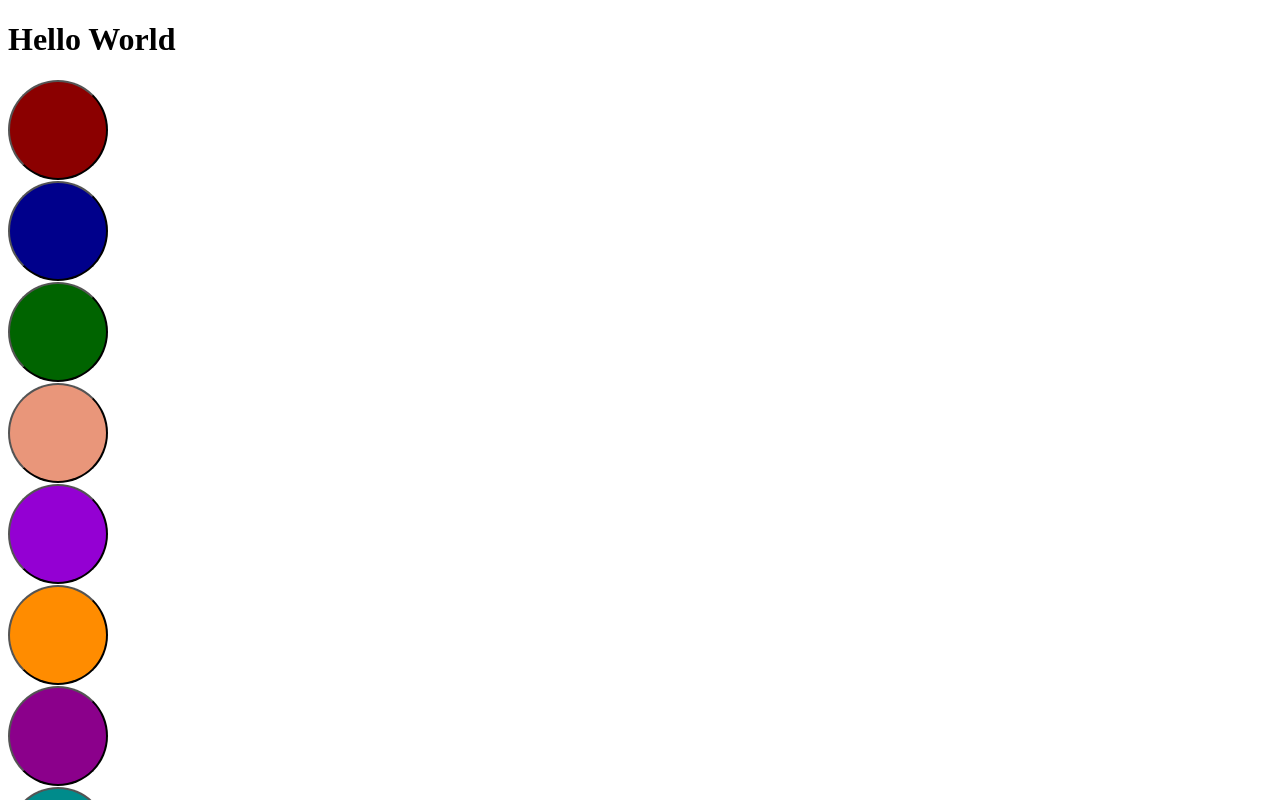
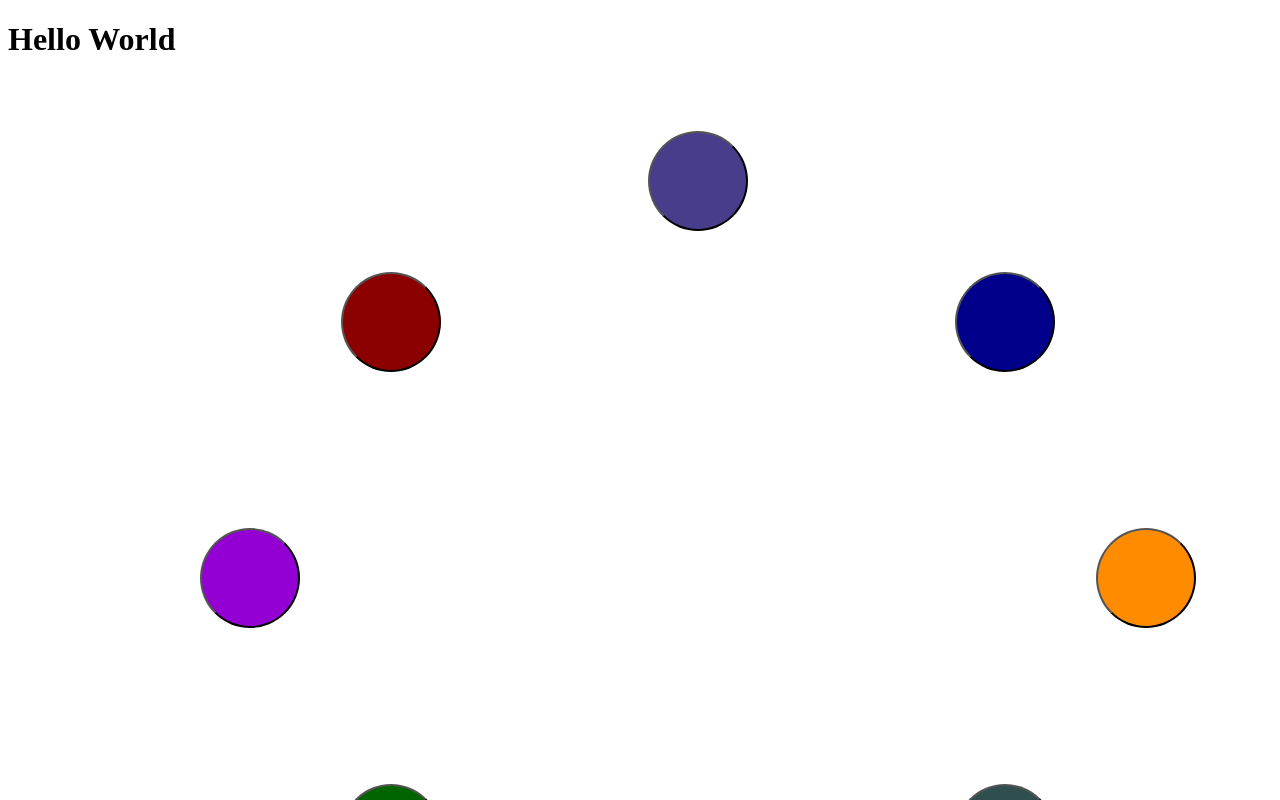
Before and after one commit to Jarfsoft/mitala, a Vue app: page / in a window 1280 px wide. Shown: the top 800 px of the page. Built offline with nearby package versions, Linux system fonts and the light colour scheme.

Commit message:
Add position to buttons

```diff
--- a/src/App.vue
+++ b/src/App.vue
@@ -1,26 +1,23 @@
 <template>
     <h1>Hello World</h1>
-    <div v-for="color in colorsBtn" :key="color">
-      <Button :color="color"/>
-    </div>
+    <Container :class="`cont`"/>
 </template>
 
 <script>
-  import Button from './components/Button'
+  import Container from './components/Container'
 
   export default {
     name: 'App',
     components: {
-      Button
-    },
-    data() {
-      return{
-        colorsBtn: ['red', 'blue', 'green', 'salmon', 'violet', 'orange', 'magenta', 'cyan']
-      }
+      Container
     }
   }
 </script>
 
 <style>
-
+  .cont {
+    background-color: burlywood;
+    margin: 5rem;
+    border: black solid 2px;
+  }
 </style>
--- /dev/null
+++ b/src/components/Container.vue
@@ -0,0 +1,56 @@
+<template>
+  <div v-for="color in colorsBtn" :key="color">
+    <Button :class="color" :color="color"/>
+  </div>
+</template>
+
+<script>
+  import Button from './Button'
+
+  export default {
+    name: 'Container',
+    components: {
+      Button
+    },
+    data() {
+      return{
+        colorsBtn: ['red', 'blue', 'green', 'slategray', 'violet', 'orange', 'slateblue', 'cyan']
+      }
+    }
+  }
+</script>
+
+<style>
+  .red {
+    position: absolute;
+    margin: 15% 26%;
+  }
+  .blue {
+    position: absolute;
+    margin: 15% 74%;
+  }
+  .green {
+    position: absolute;
+    margin: 55% 26%;
+  }
+  .slategray {
+    position: absolute;
+    margin: 55% 74%;
+  }
+  .violet {
+    position: absolute;
+    margin: 35% 15%;
+  }
+  .orange {
+    position: absolute;
+    margin: 35% 85%;
+  }
+  .slateblue {
+    position: absolute;
+    margin: 4% 50%;
+  }
+  .cyan {
+    position: absolute;
+    margin: 66% 50%
+  }
+</style>
```
